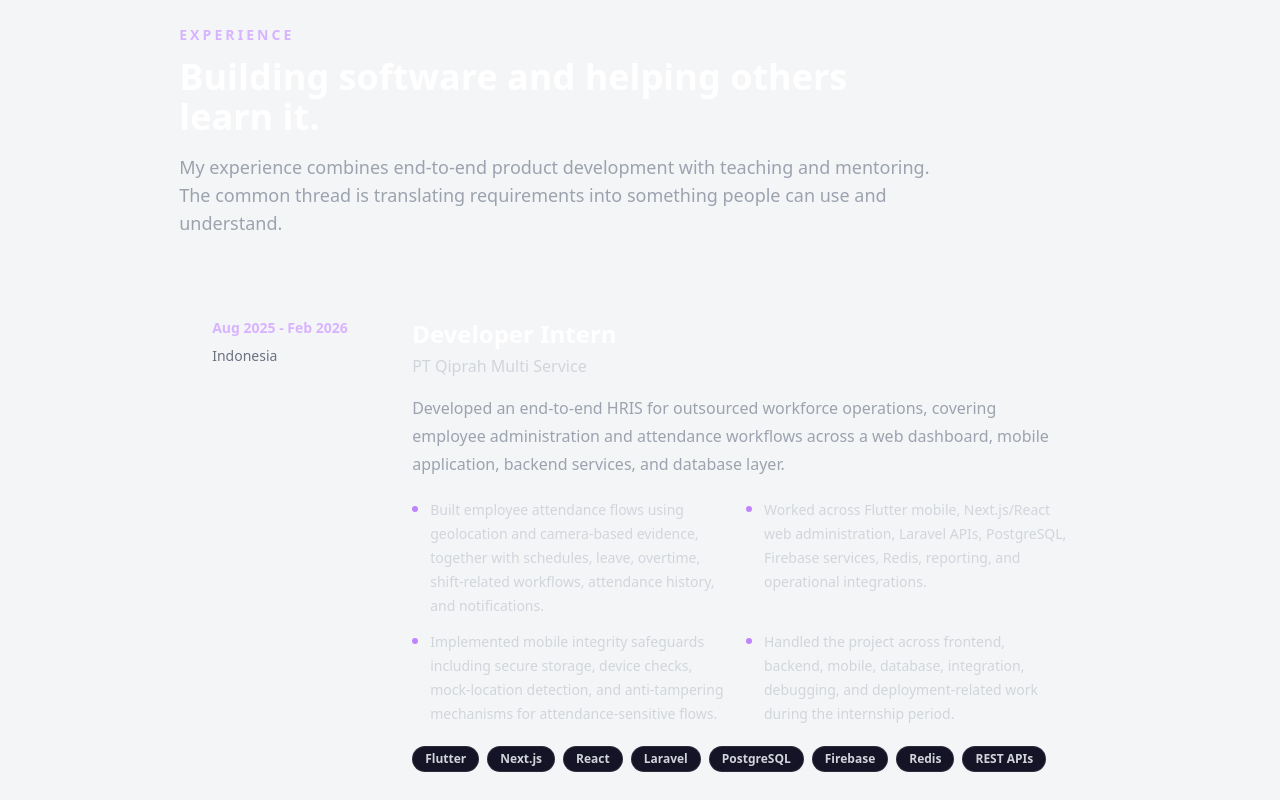
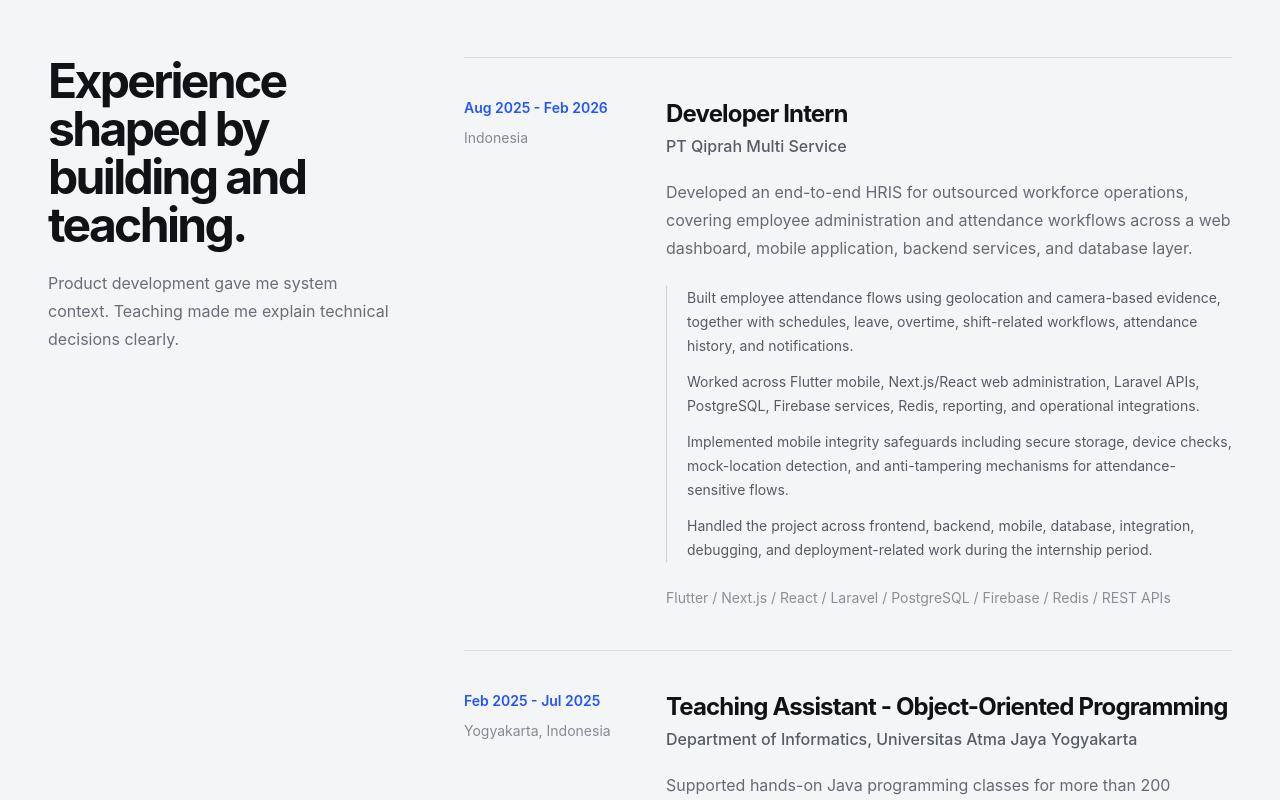
Before and after one commit to ragil1001/ragil-riztianda, a React (Vite) app: page / in a window 1280 px wide. Shown: the part 7120-7920 px from the top of the page. Built offline with nearby package versions, Linux system fonts and the light colour scheme.

Commit message:
design: simplify experience into scannable timeline

```diff
--- a/src/components/Experience/Experience.jsx
+++ b/src/components/Experience/Experience.jsx
@@ -3,66 +3,54 @@ import { experiences } from "../../constants";
 
 const Experience = () => {
   return (
-    <section
-      id="experience"
-      className="px-[7vw] py-24 font-sans lg:px-[14vw]"
-    >
-      <div className="mb-12 max-w-3xl">
-        <p className="text-sm font-semibold uppercase tracking-[0.22em] text-purple-300">
-          Experience
-        </p>
-        <h2 className="mt-3 text-3xl font-bold text-white sm:text-4xl">
-          Building software and helping others learn it.
+    <section id="experience" className="bg-[#f4f5f7]">
+      <div className="mx-auto max-w-[1400px] px-5 py-24 sm:px-8 lg:px-12 lg:py-32">
+        <div className="grid gap-12 lg:grid-cols-12 lg:gap-16">
+          <div className="lg:col-span-4">
+            <h2 className="max-w-sm text-4xl font-bold leading-[1.02] tracking-[-0.055em] text-[#101216] sm:text-5xl">
+              Experience shaped by building and teaching.
             </h2>
-        <p className="mt-4 text-base leading-7 text-gray-400 sm:text-lg">
-          My experience combines end-to-end product development with teaching and mentoring. The common thread is translating requirements into something people can use and understand.
+            <p className="mt-5 max-w-sm leading-7 text-[#686e77]">
+              Product development gave me system context. Teaching made me explain technical decisions clearly.
             </p>
           </div>
 
-      <div className="space-y-5">
+          <div className="border-t border-black/10 lg:col-span-8">
             {experiences.map((experience) => (
               <article
                 key={experience.id}
-            className="grid gap-5 rounded-2xl border border-white/10 bg-white/[0.035] p-6 md:grid-cols-[180px_1fr] md:p-8"
+                className="grid gap-5 border-b border-black/10 py-8 md:grid-cols-[170px_1fr] md:gap-8 md:py-10"
               >
                 <div>
-              <p className="text-sm font-semibold text-purple-300">{experience.date}</p>
-              <p className="mt-2 text-sm text-gray-500">{experience.location}</p>
+                  <p className="text-sm font-semibold text-[#2055ff]">{experience.date}</p>
+                  <p className="mt-2 text-sm leading-6 text-[#858a92]">{experience.location}</p>
                 </div>
 
                 <div>
-              <h3 className="text-xl font-bold text-white sm:text-2xl">
+                  <h3 className="text-2xl font-bold tracking-[-0.035em] text-[#101216]">
                     {experience.role}
                   </h3>
-              <p className="mt-1 font-medium text-gray-300">{experience.company}</p>
-              <p className="mt-4 max-w-4xl leading-7 text-gray-400">
+                  <p className="mt-1 font-medium text-[#565c65]">{experience.company}</p>
+                  <p className="mt-5 max-w-[760px] leading-7 text-[#656b74]">
                     {experience.desc}
                   </p>
 
                   {experience.highlights?.length > 0 && (
-                <ul className="mt-5 grid gap-3 text-sm leading-6 text-gray-300 md:grid-cols-2">
+                    <ul className="mt-6 space-y-3 border-l border-black/15 pl-5 text-sm leading-6 text-[#555b65]">
                       {experience.highlights.map((highlight) => (
-                    <li key={highlight} className="flex gap-3">
-                      <span className="mt-2 h-1.5 w-1.5 shrink-0 rounded-full bg-purple-400" />
-                      <span>{highlight}</span>
-                    </li>
+                        <li key={highlight}>{highlight}</li>
                       ))}
                     </ul>
                   )}
 
-              <div className="mt-5 flex flex-wrap gap-2">
-                {experience.skills.map((skill) => (
-                  <span
-                    key={skill}
-                    className="rounded-full border border-white/10 bg-[#151326] px-3 py-1 text-xs font-semibold text-gray-300"
-                  >
-                    {skill}
-                  </span>
+                  <p className="mt-6 text-sm leading-6 text-[#8a8f97]">
+                    {experience.skills.join(" / ")}
+                  </p>
+                </div>
+              </article>
             ))}
           </div>
         </div>
-          </article>
-        ))}
       </div>
     </section>
   );
```
Lines whose indentation alone changed are shown as unchanged.
